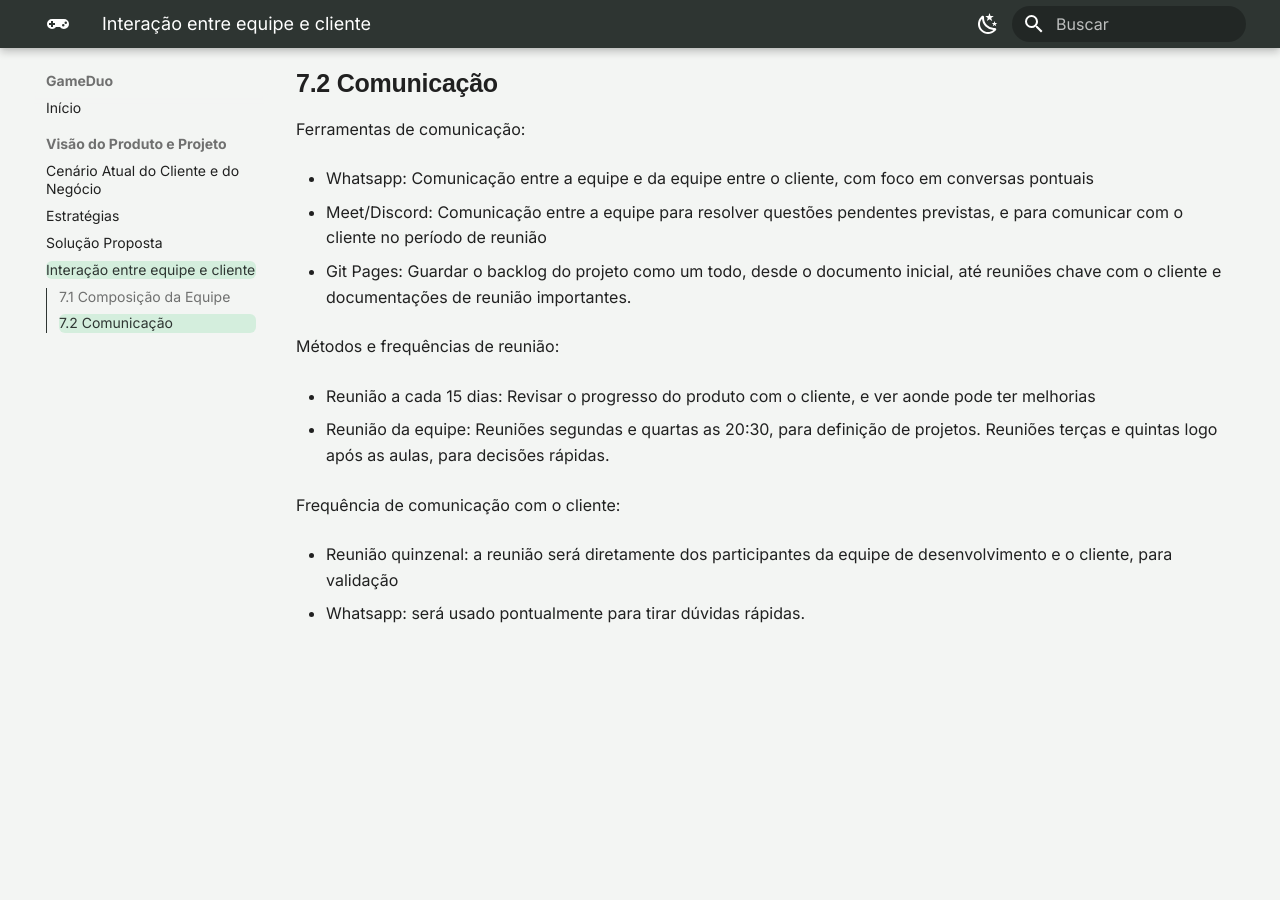
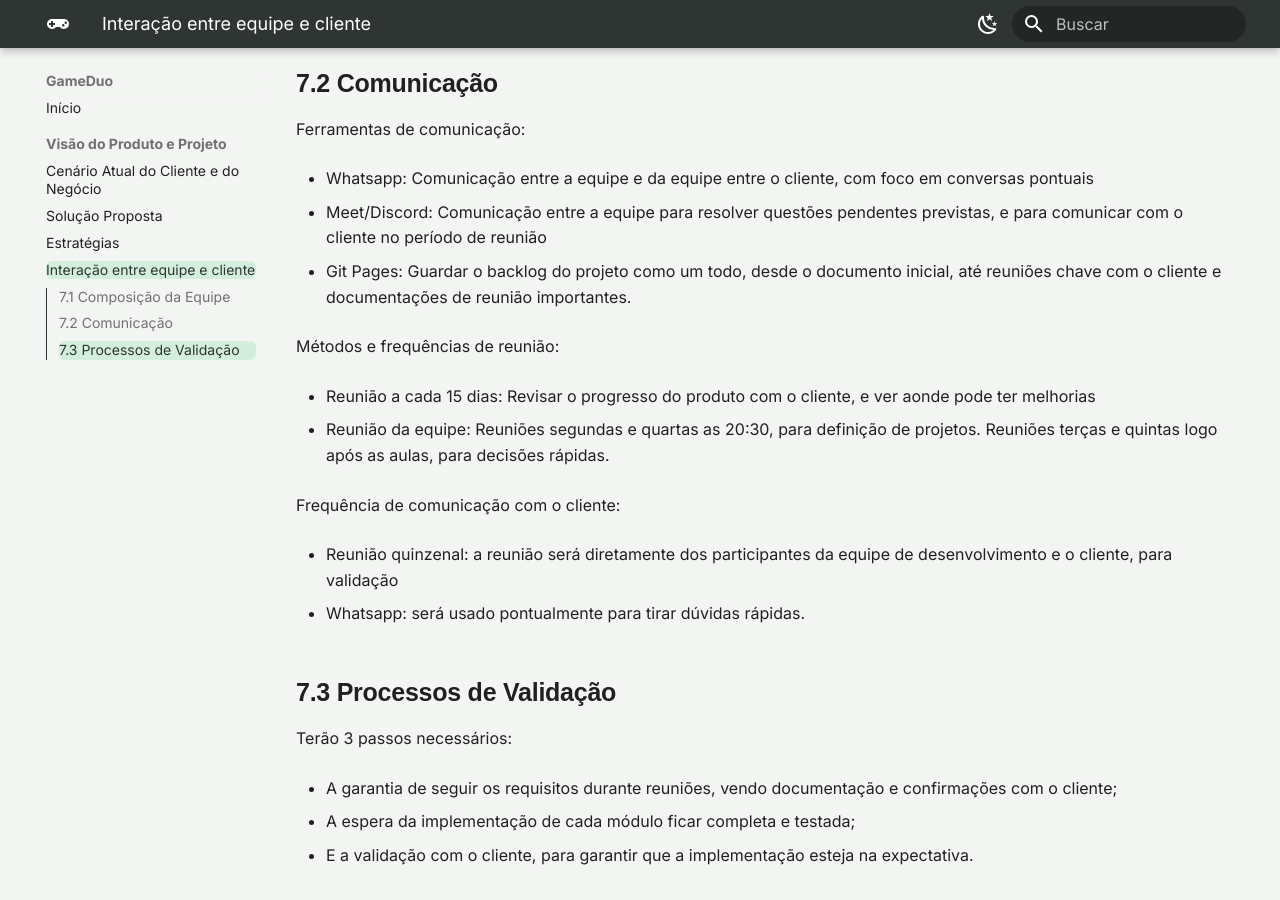
Before and after one commit to mdsreq-fga-unb/REQ-2026.2-T02-GameDuo, an MkDocs documentation site: the page built from docs/visao-produto/interacao-equipe.md, in a window 1280 px wide and 900 px high, scrolled down 1132 px. Built offline with MkDocs 1.6.1 and Material for MkDocs 9.7.7, drawn with Linux system fonts in a browser that asks for light colours; before the commit the page ends 1791 px from its top, so only the background shows below that; some of the changed text lies outside the part shown.

Commit message:
Arrumado alguns detalhes, colocado 2.7 e 7.3

```diff
--- a/docs/visao-produto/interacao-equipe.md
+++ b/docs/visao-produto/interacao-equipe.md
@@ -1,6 +1,6 @@
 
 
-# Interação entre Equipe e Cliente
+# 7 Interação entre Equipe e Cliente
 
 ##  7.1 Composição da Equipe
 
@@ -25,6 +25,7 @@ A equipe responsável pelo desenvolvimento do GameDuo é composta por cinco inte
 
 
 ## 7.2 Comunicação
+
 Ferramentas de comunicação:
 
 - Whatsapp: Comunicação entre a equipe e da equipe entre o cliente, com foco em conversas pontuais
@@ -44,3 +45,12 @@ Frequência de comunicação com o cliente:
 - Reunião quinzenal: a reunião será diretamente dos participantes da equipe de desenvolvimento e o cliente, para validação
 
 - Whatsapp: será usado pontualmente para tirar dúvidas rápidas.
+
+## 7.3 Processos de Validação
+Terão 3 passos necessários:
+
+- A garantia de seguir os requisitos durante reuniões, vendo documentação e confirmações com o cliente;
+
+- A espera da implementação de cada módulo ficar completa e testada;
+
+- E a validação com o cliente, para garantir que a implementação esteja na expectativa.
--- a/mkdocs.yml
+++ b/mkdocs.yml
@@ -61,6 +61,6 @@ nav:
   - Início: index.md
   - Visão do Produto e Projeto:
       - Cenário Atual do Cliente e do Negócio: visao-produto/cenario-atual.md
+      - Solução Proposta: visao-produto/solucao-proposta.md
       - Estratégias: visao-produto/estrategias.md
-      - Solução Proposta: visao-produto/solucao-proposta.md
       - Interação entre equipe e cliente: visao-produto/interacao-equipe.md
```
Also changed, not shown: docs/visao-produto/cenario-atual.md (+1 -1 lines), docs/visao-produto/estrategias.md (+1 -1 lines), docs/visao-produto/solucao-proposta.md (+7 -1 lines).
